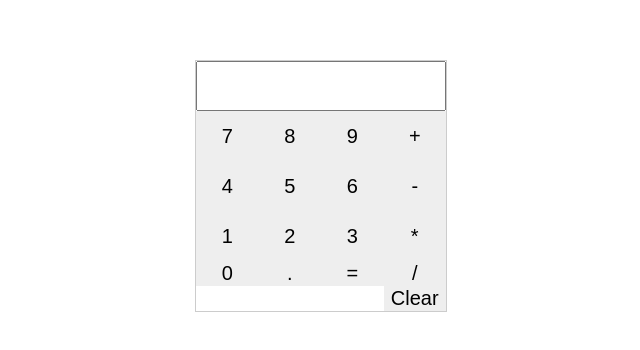
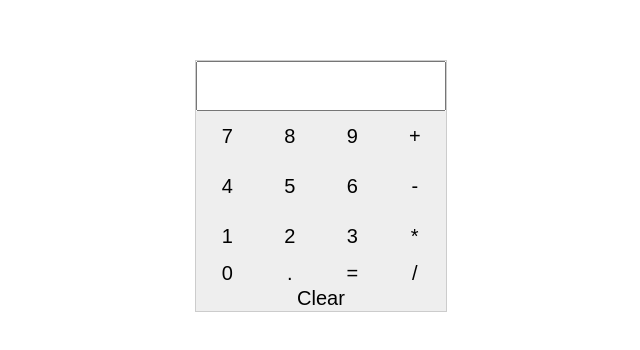
Before and after one commit to BigLeno/Calculator, a plain HTML site: page index.html in a window 1280 px wide. Shown: the part 214-564 px from the top of the page, without its empty margins (319-959 px from the left). Drawn offline with Linux system fonts and the light colour scheme.

Commit message:
reajustando o estilo

```diff
--- a/style.css
+++ b/style.css
@@ -31,7 +31,7 @@ button {
 }
 
 #clear {
-    grid-column: 4;
+    grid-column: 1/5;
 
 }
 
```
